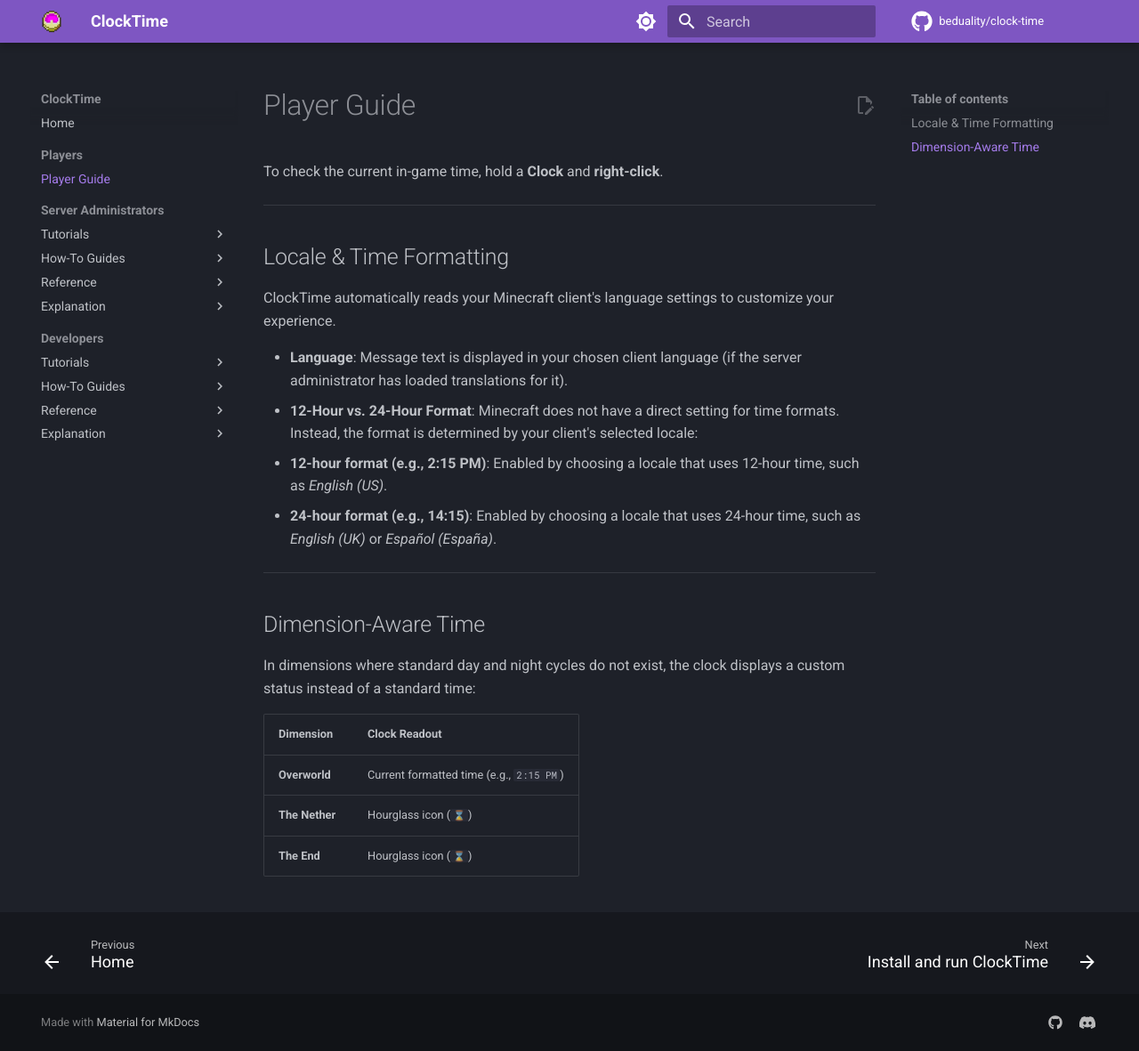
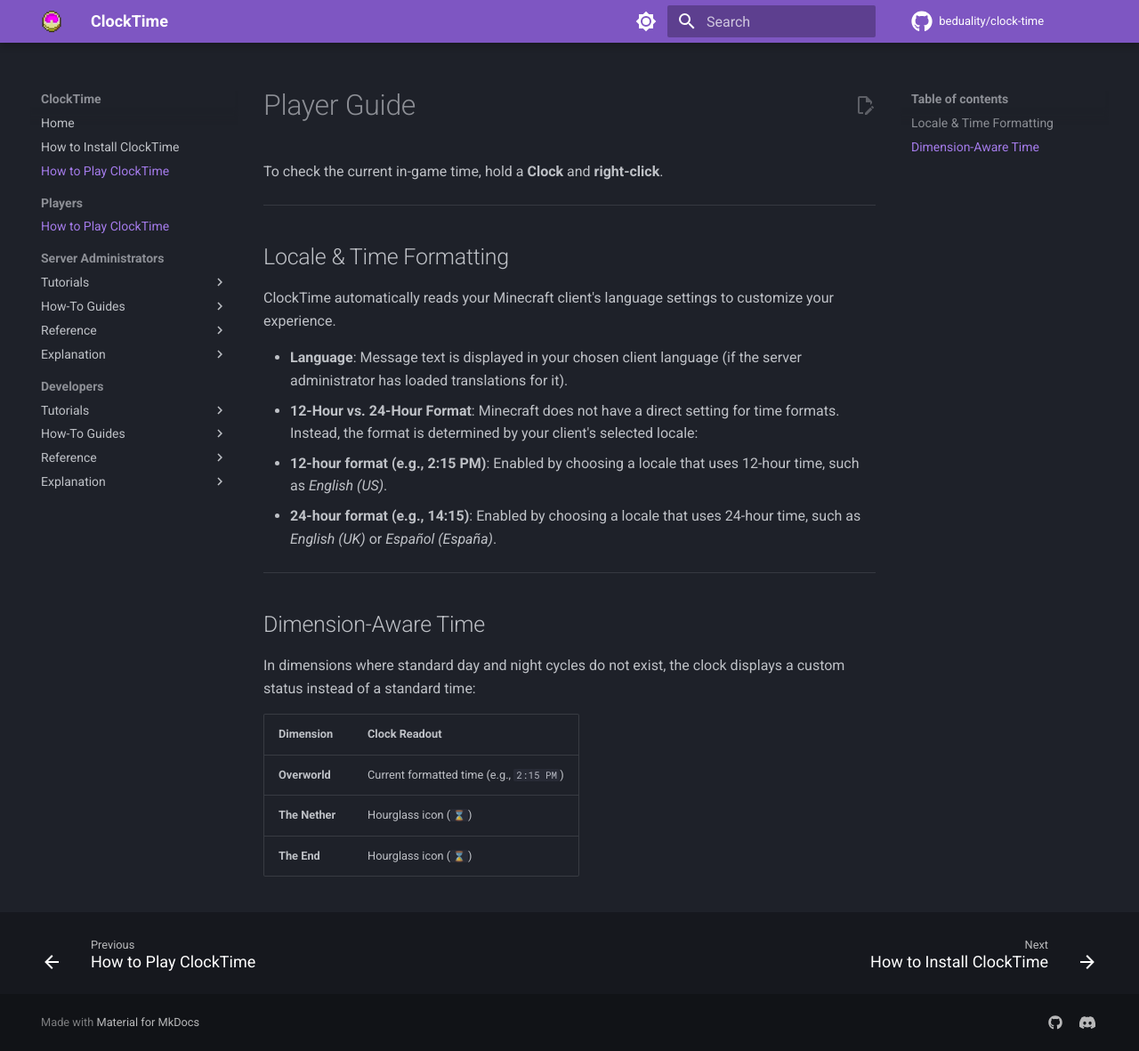
Before and after one commit to beduality/clock-gui, an MkDocs documentation site: the page built from docs/players/guide.md, in a window 1280 px wide and 1181 px high. Shown: the whole window at 89% size. Built offline with MkDocs 1.6.1 and Material for MkDocs 9.7.7, drawn with Linux system fonts in a browser that asks for light colours; comment, search, counter and statistics services are not loaded.

Commit message:
docs: add How to Install ClockTime and How to Play ClockTime top-level links

```diff
--- a/mkdocs.yml
+++ b/mkdocs.yml
@@ -73,6 +73,8 @@
 
 nav:
   - Home: index.md
+  - How to Install ClockTime: server-admins/tutorials/installation.md
+  - How to Play ClockTime: players/guide.md
   - Players:
       - Player Guide: players/guide.md
   - Server Administrators:
```
